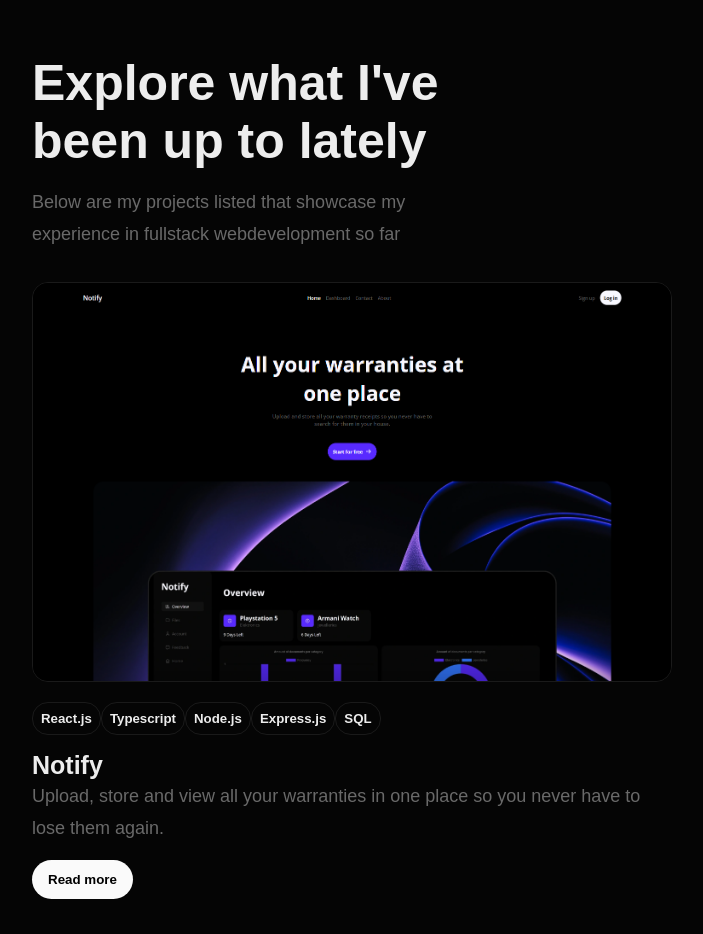
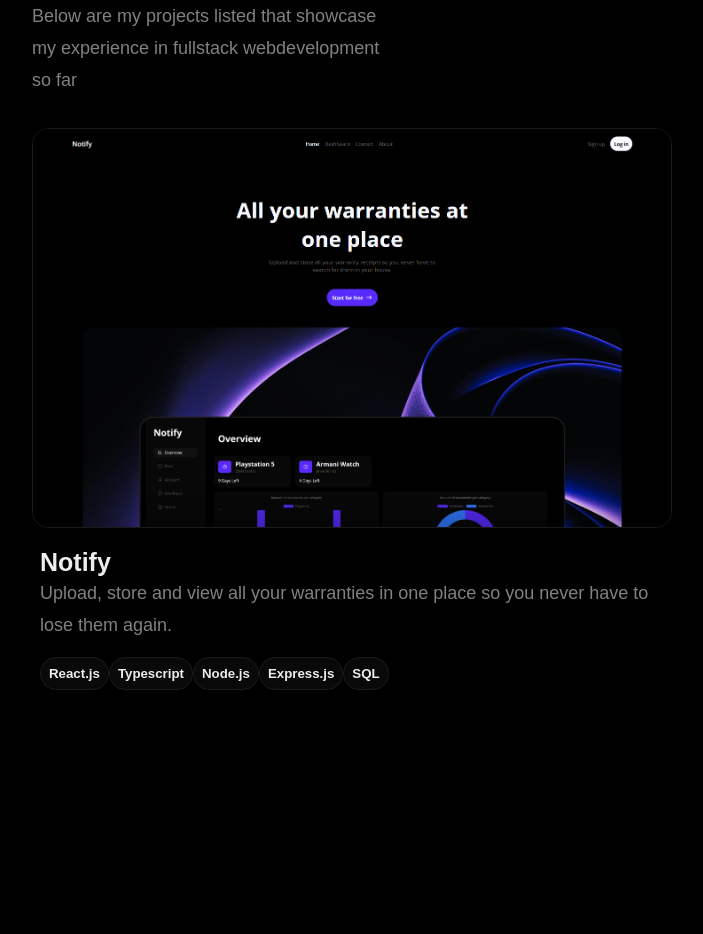
Before and after one commit to RoshanBansie/Portfolio, a Next.js app: page / in a window 1280 px wide. Shown: the part 1000-1934 px from the top of the page, without its empty margins (96-799 px from the left). Built offline with nearby package versions, Linux system fonts and the light colour scheme.

Commit message:
Project card style aangepast en skills sectie style aangepast.

```diff
--- a/app/globals.css
+++ b/app/globals.css
@@ -1,11 +1,11 @@
 :root {
-  --background-primary: #050505;
+  --background-primary: #000000;
   --background-secondary: #fafafa;
   --background-tertiary: #090909;
 
   --text-primary: #ededed;
   --text-secondary: #000;
-  --text-tertiary: #696969;
+  --text-tertiary: #818181;
 
   --button-primary-hover: #ccc;
   --button-secondary-hover: #1a1a1a;
@@ -23,7 +23,7 @@ html.light {
 
   --button-primary-hover: #383838;
   --button-secondary-hover: #f2f2f2;
-  --button-secondary-border: #ebebeb;
+  --button-secondary-border: #e0dede;
 }
 
 html,
@@ -80,7 +80,7 @@ h1 {
 }
 
 h2 {
-  font-size: 50px;
+  font-size: 40px;
   margin: 1rem 0;
 }
 
--- a/components/home/contact/contact.css
+++ b/components/home/contact/contact.css
@@ -22,7 +22,7 @@
 }
 
 .contact-section-header {
-    max-width: 70%;
+    max-width: 60%;
     text-align: center;
     margin: 0 auto;
 }
--- a/components/home/education/education.css
+++ b/components/home/education/education.css
@@ -7,7 +7,7 @@
 }
 
 .education-section-header h2 {
-    max-width: 80%;
+    max-width: 70%;
 }
 
 .education-section-header p {
--- a/components/home/hero/hero.css
+++ b/components/home/hero/hero.css
@@ -1,5 +1,5 @@
 .hero {
-    margin: 20rem auto;
+    margin: 20rem auto 10rem auto;
     text-align: center;
 }
 
--- a/components/home/projects/projects.css
+++ b/components/home/projects/projects.css
@@ -5,7 +5,7 @@
 }
 
 .projects-section-header {
-    max-width: 40%;
+    max-width: 35%;
 }
 
 .projects-container {
@@ -23,6 +23,16 @@
 .project-card-image-desktop, .project-card-image-mobile {
     border: 1px solid var(--button-secondary-border);
     border-radius: 16px;
+    object-fit: cover;
+}
+
+.project-card-img-container {
+    overflow: hidden;
+}
+
+.project-card-image-desktop:hover, .project-card-image-mobile:hover{
+    transform: scale(1.1);
+    transition: 0.3s ease-in-out;
 }
 
 .project-header {
@@ -40,7 +50,7 @@
 .project-tag {
     padding: 0.5rem;
     border: 1px solid var(--button-secondary-border);
-    background-color: transparent;
+    background-color: var(--background-tertiary);
     border-radius: 1rem;
     width: fit-content;
 }
@@ -51,6 +61,10 @@
 
 .project-card-image-mobile {
     display: none;
+}
+
+.project-description {
+    padding: 1rem 0.5rem;
 }
 
 @media (max-width: 1100px) {
--- a/components/home/skills/skills.css
+++ b/components/home/skills/skills.css
@@ -47,7 +47,6 @@
     width: 15rem;
     padding: 1rem;
     border: 1px solid var(--button-secondary-border);
-    background-color: var(--background-tertiary);
     border-radius: 10px;
 }
 
--- a/utils/getProjectCard.tsx
+++ b/utils/getProjectCard.tsx
@@ -10,6 +10,8 @@
         const {src, width, height, alt} = image
         return (
             <div className="project-card" key={"project-"+title}>
+                <div className="project-card-img-container">
+                    <Link href={link} >
                         <ImageUI
                             src={src}
                             originalWidth={width}
@@ -28,7 +30,11 @@
                             alt={alt}
                             className="project-card-image-mobile"
                         />
+                    </Link>
+                </div>
                 <div className="project-description">
+                    <h3>{title}</h3>
+                    <p>{description}</p>
                     <div className="project-tags-container">
                         {tags.map(tag => (
                             <div className="project-tag" key={"tag-"+tag}>
@@ -36,11 +42,6 @@
                             </div>
                         ))}
                     </div>
-                    <h3>{title}</h3>
-                    <p>{description}</p>
-                    <button className="primary-button">
-                        <Link href={link}>Read more</Link>
-                    </button>
                 </div>
             </div>
         )
```
Lines whose indentation alone changed are shown as unchanged.
